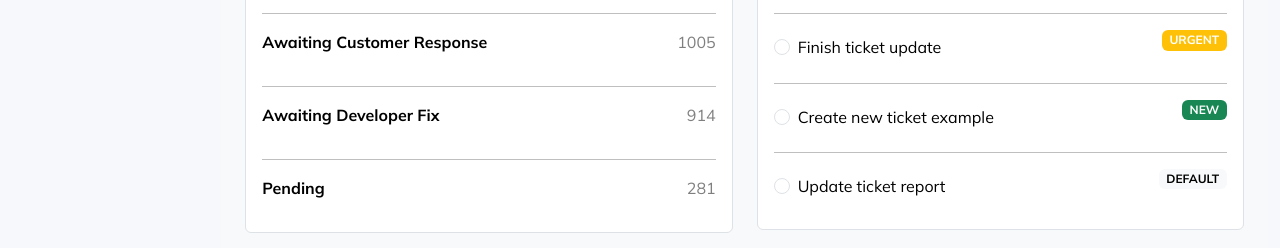
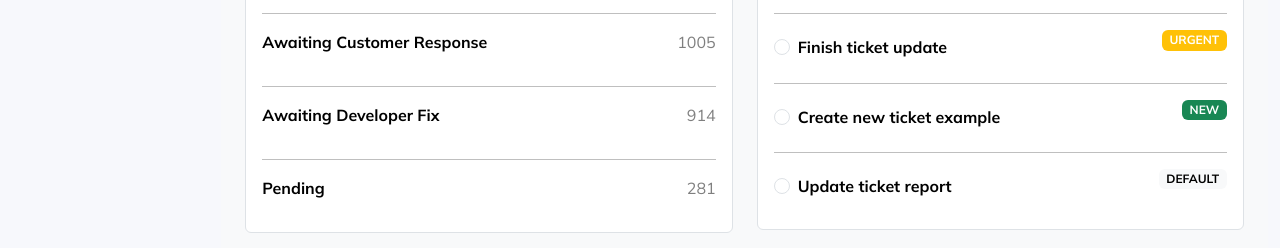
Before and after one commit to ChatFer/INM320SAA-Bootstrap, a website: page public/index.html in a window 1280 px wide. Shown: the part 1067-1315 px from the top of the page. Drawn offline with nearby package versions, Linux system fonts and the light colour scheme.

Commit message:
Bold update

```diff
--- a/public/index.html
+++ b/public/index.html
@@ -381,7 +381,7 @@
                             <div class="form-check">
                                 <input class="form-check-input rounded-circle" type="checkbox" name="exampleRadios"
                                     id="exampleRadios2" value="option2">
-                                <label class="form-check-label" for="exampleRadios2">
+                                <label class="form-check-label fw-bold" for="exampleRadios2">
                                     Finish ticket update
                                 </label>
                             </div>
@@ -392,7 +392,7 @@
                             <div class="form-check">
                                 <input class="form-check-input rounded-circle" type="checkbox" name="exampleRadios"
                                     id="exampleRadios2" value="option2">
-                                <label class="form-check-label" for="exampleRadios2">
+                                <label class="form-check-label fw-bold" for="exampleRadios2">
                                     Create new ticket example
                                 </label>
                             </div>
@@ -403,7 +403,7 @@
                             <div class="form-check">
                                 <input class="form-check-input rounded-circle" type="checkbox" name="exampleRadios"
                                     id="exampleRadios2" value="option2">
-                                <label class="form-check-label" for="exampleRadios2">
+                                <label class="form-check-label fw-bold" for="exampleRadios2">
                                     Update ticket report
                                 </label>
                             </div>
```
